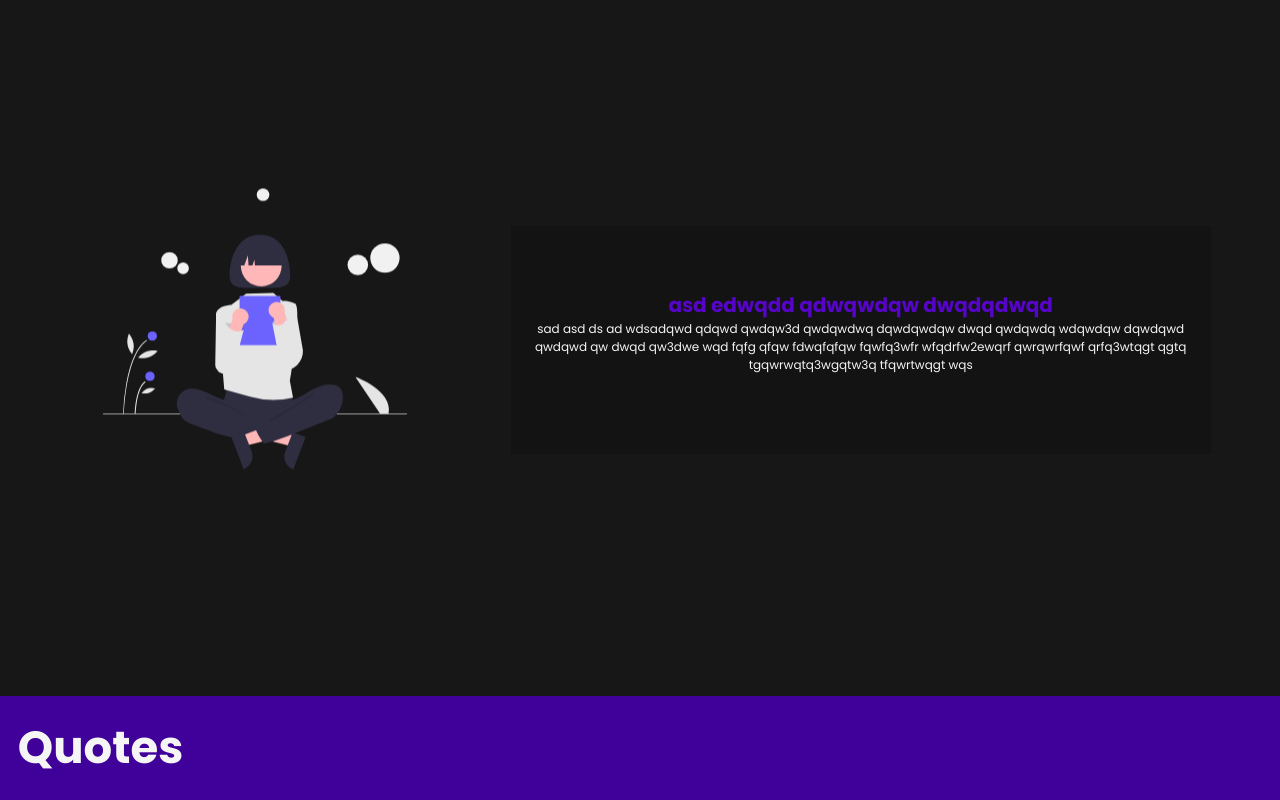
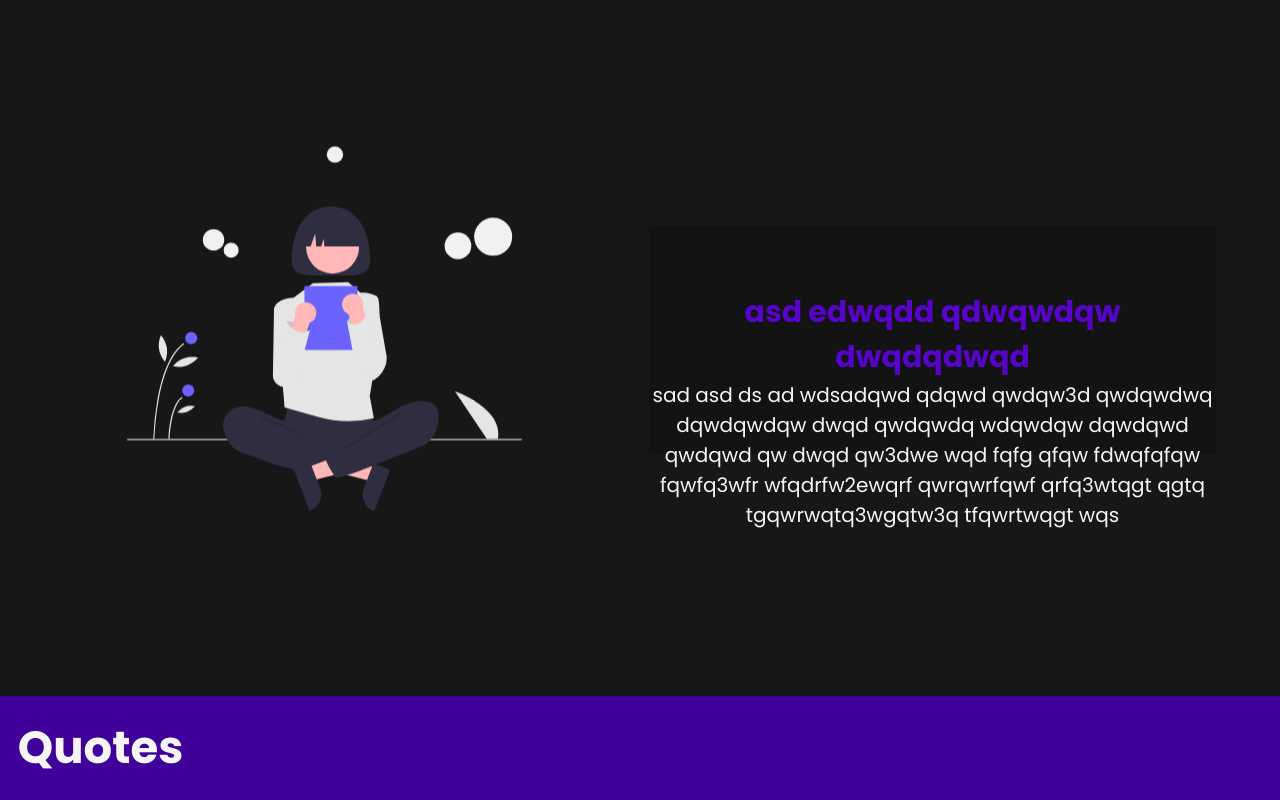
Before and after one commit to Chandu6702/Quotes.io-Frontend, a React (Vite) app: page / in a window 1280 px wide. Shown: the part 1520-2320 px from the top of the page. Built offline with nearby package versions, Linux system fonts and the light colour scheme.

Commit message:
update Home

```diff
--- a/src/components/Home/Home.module.css
+++ b/src/components/Home/Home.module.css
@@ -67,7 +67,7 @@
 }
 
 #info-2 img {
-    width: 50rem;
+    width: 70rem;
     aspect-ratio: 16/9;
     animation: leviate 5s ease infinite;
 }
@@ -80,7 +80,7 @@
 
 .para {
     height: 10rem;
-    width: 70rem;
+    /* width: ; */
     text-align: center;
     padding: 5% 0;
     margin-right: 5%;
@@ -89,9 +89,9 @@
 
 .para h1 {
     color: #5604c7;
-    font-size: 2rem;
+    font-size: 3rem;
 }
 
 .para p {
-    font-size: 1.2rem;
+    font-size: 2rem;
 }
```
